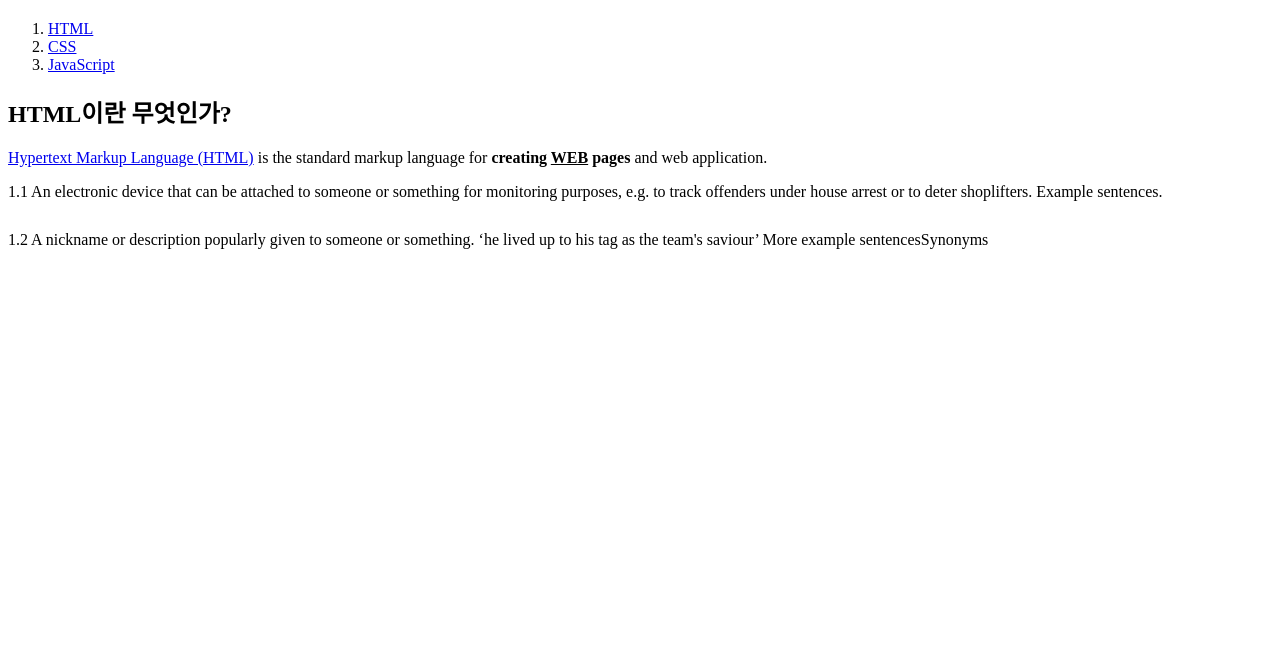
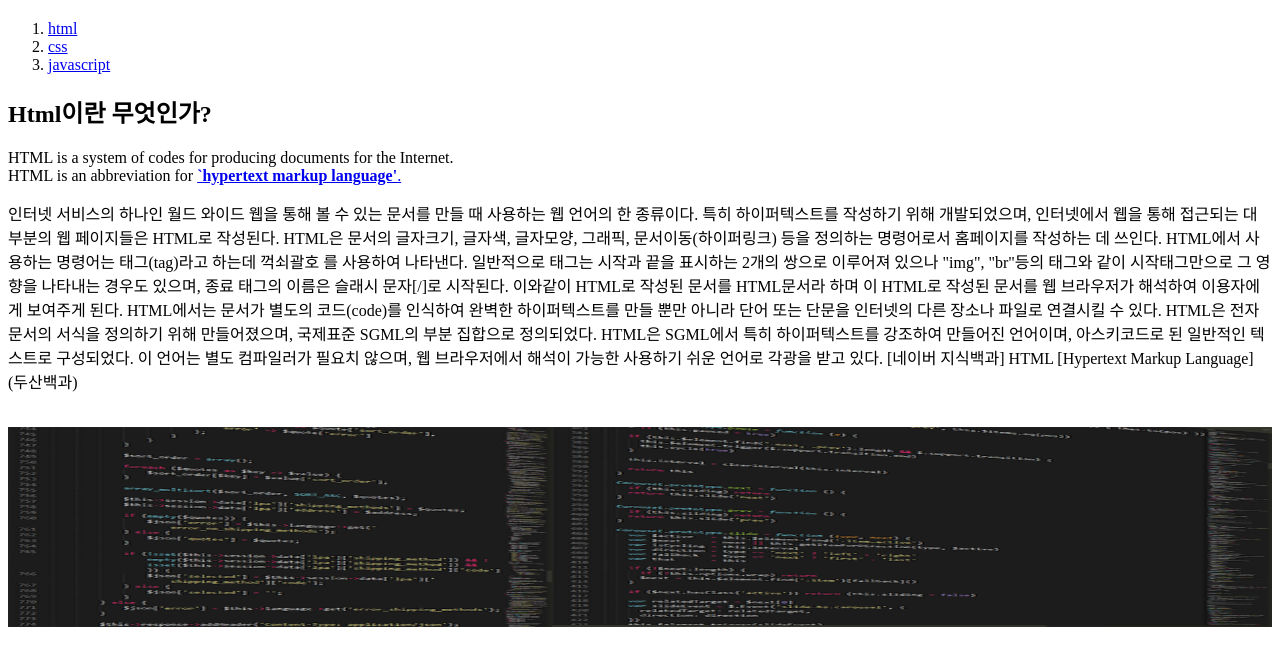
Before and after one commit to skyboob/web1, a plain HTML site: page 1.html in a window 1280 px wide. Shown: the part 60-726 px from the top of the page. Drawn offline with Linux system fonts and the light colour scheme.

Commit message:
first version

```diff
--- a/1.html
+++ b/1.html
@@ -1,25 +1,35 @@
-<!doctype html>
+<!DOCTYPE html>
 <html>
+
 <head>
-  <title>WEB1-HTML</title>
+  <Title>WEB1-HTML</Title>
   <meta charset="utf-8">
 </head>
+
 <body>
   <h1><a href="index.html">WEB</a></h1>
   <ol>
-    <LI><a href="1.html">HTML</a><br></LI>
-    <LI><a href="2.html">CSS</a><br></LI>
-    <LI><a href="3.html">JavaScript</a></LI>
+    <li><a href="1.html">html</a></li>
+    <li><a href="2.html">css<a /></li>
+    <li><a href="3.html">javascript</a></li>
   </ol>
-  <h2 >HTML이란 무엇인가?</h2>
-  <a href="http://www.w3.org/TR/html4/" target="_blank" title="html specification">Hypertext Markup Language (HTML)</a> is the standard markup language for
-  <strong>creating <u>WEB</u> pages</strong> and web application.<p>
-    1.1 An electronic device that can be attached to someone or something for monitoring purposes, e.g. to track offenders under house arrest or to deter shoplifters.
-    Example sentences.
-    </p><p style="margin-top:30px;">
+  <H2>Html이란 무엇인가?</H2>
+  <p>HTML is a system of codes for producing documents for the Internet.<br>
+    HTML is an abbreviation for <a href="http://www.w3.org/TR/html5/" target="_blank" title="html5 speicification"><strong>`<U>hypertext markup language'</U></strong>.</a></p>
+  <p>인터넷 서비스의 하나인 월드 와이드 웹을 통해 볼 수 있는 문서를 만들 때 사용하는 웹 언어의 한 종류이다.
+    특히 하이퍼텍스트를 작성하기 위해 개발되었으며, 인터넷에서 웹을 통해 접근되는 대부분의 웹 페이지들은 HTML로 작성된다.
+    HTML은 문서의 글자크기, 글자색, 글자모양, 그래픽, 문서이동(하이퍼링크) 등을 정의하는 명령어로서 홈페이지를 작성하는 데 쓰인다.
+    HTML에서 사용하는 명령어는 태그(tag)라고 하는데 꺽쇠괄호 를 사용하여 나타낸다.
+    일반적으로 태그는 시작과 끝을 표시하는 2개의 쌍으로 이루어져 있으나 "img", "br"등의 태그와 같이 시작태그만으로 그
+    영향을 나타내는 경우도 있으며, 종료 태그의 이름은 슬래시 문자[/]로 시작된다. 이와같이 HTML로 작성된 문서를 HTML문서라 하며
+    이 HTML로 작성된 문서를 웹 브라우저가 해석하여 이용자에게 보여주게 된다.
+    HTML에서는 문서가 별도의 코드(code)를 인식하여 완벽한 하이퍼텍스트를 만들 뿐만
+    아니라 단어 또는 단문을 인터넷의 다른 장소나 파일로 연결시킬 수 있다.
+    HTML은 전자 문서의 서식을 정의하기 위해 만들어졌으며, 국제표준 SGML의 부분 집합으로 정의되었다.
+    HTML은 SGML에서 특히 하이퍼텍스트를 강조하여 만들어진 언어이며, 아스키코드로 된 일반적인 텍스트로 구성되었다.
+    이 언어는 별도 컴파일러가 필요치 않으며, 웹 브라우저에서 해석이 가능한 사용하기 쉬운 언어로 각광을 받고 있다.
+    [네이버 지식백과] HTML [Hypertext Markup Language] (두산백과)</p><br>
+    <img src="coding.png" width="100%" height="200px">
+</body>
 
-    1.2 A nickname or description popularly given to someone or something.
-    ‘he lived up to his tag as the team's saviour’
-    More example sentencesSynonyms</p>
-</body>
 </html>
--- /dev/null
+++ b/style.css
@@ -0,0 +1 @@
+h1 {color: green}
```
Also changed, not shown: 2.html (+16 -9 lines), 3.html (+22 -9 lines), index.html (+13 -9 lines), coding.png (added), 2 other files.
